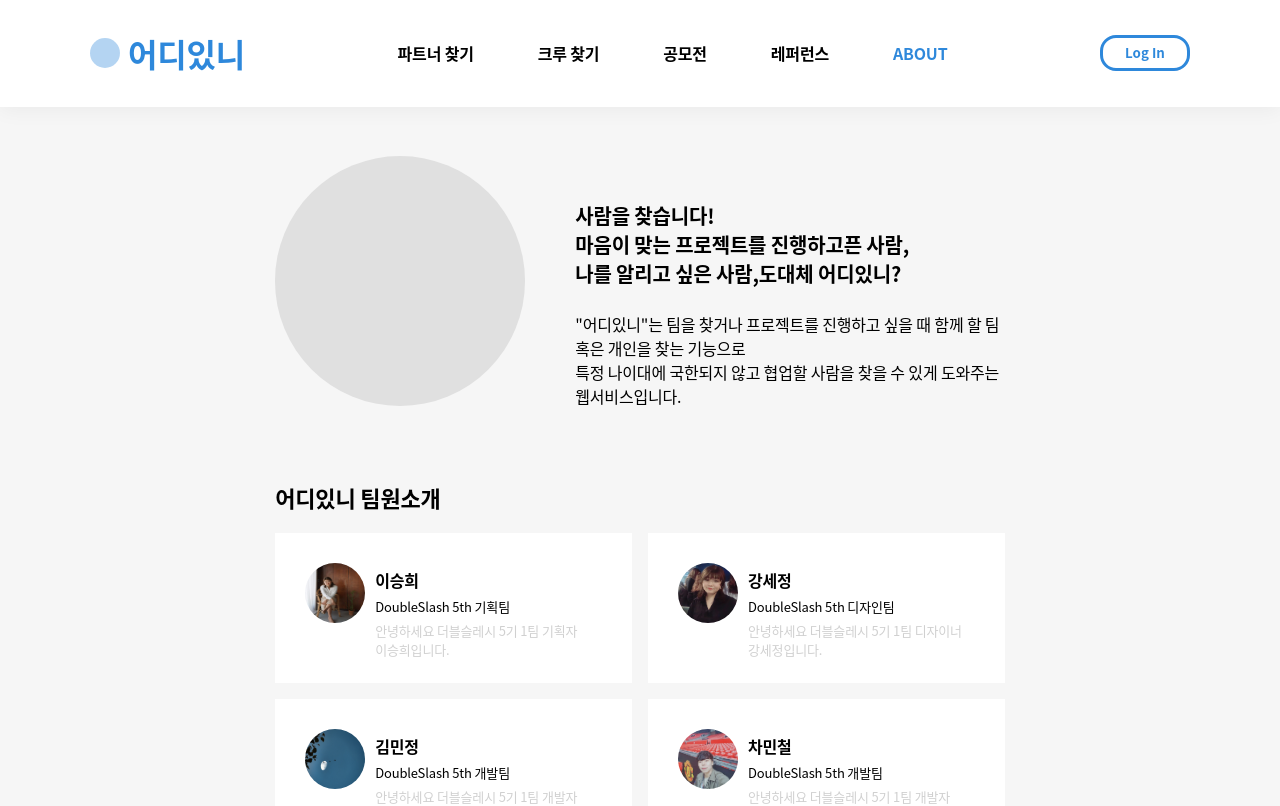
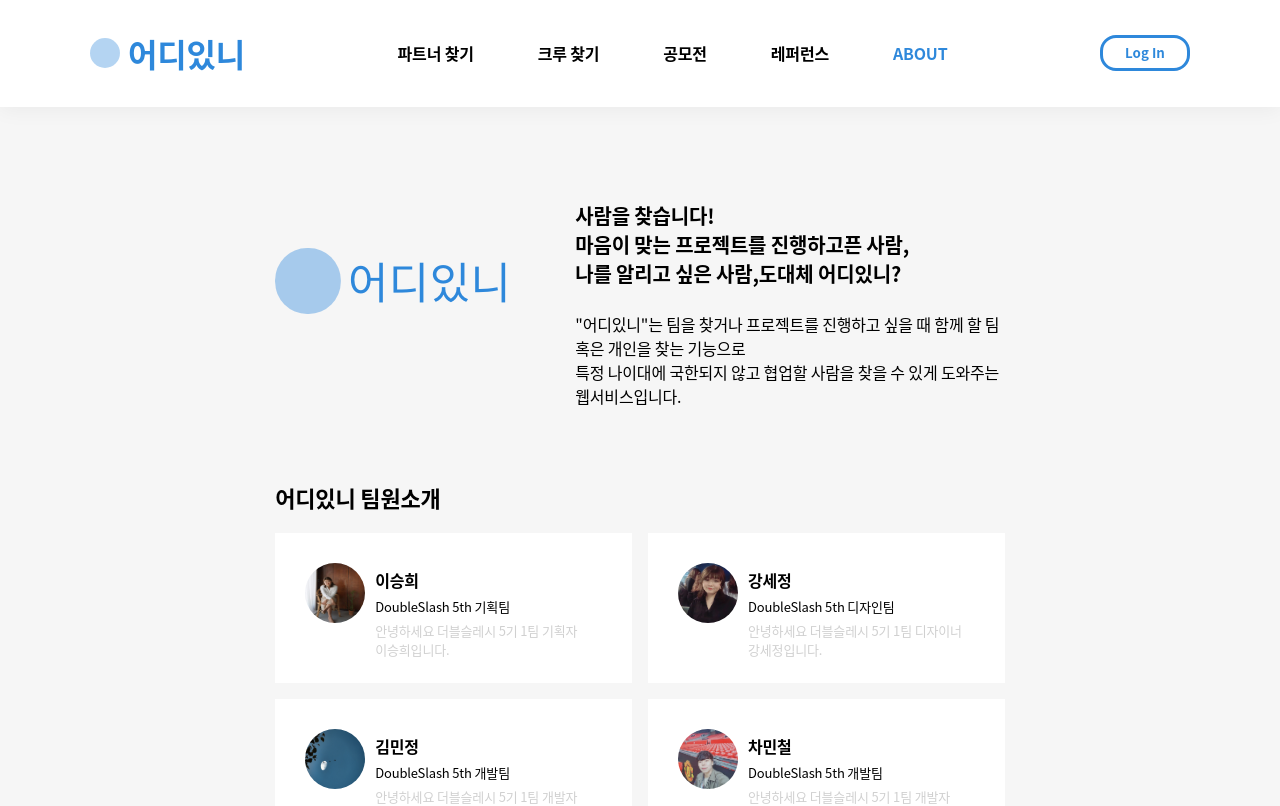
Before and after one commit to Double-Slash/5th-mini-team1-web, a Vue app in the folder front/: page /about in a window 1280 px wide. Shown: the top 806 px of the page. Built offline with nearby package versions, Linux system fonts and the light colour scheme.

Commit message:
[추가] aboutview logo image

```diff
--- a/front/src/views/AboutMain.vue
+++ b/front/src/views/AboutMain.vue
@@ -2,7 +2,7 @@
   <div id="about">
     <div class='about-header'>
       <div class='header-img'>
-        <img src="../assets/img/profile.png" width="250" height="250"/>
+        <img src="../assets/svg/about.svg" width="250" height="250" class='logo'/>
       </div>
       <div class="header-title">
         <div class='title'>사람을 찾습니다!<br>
```
